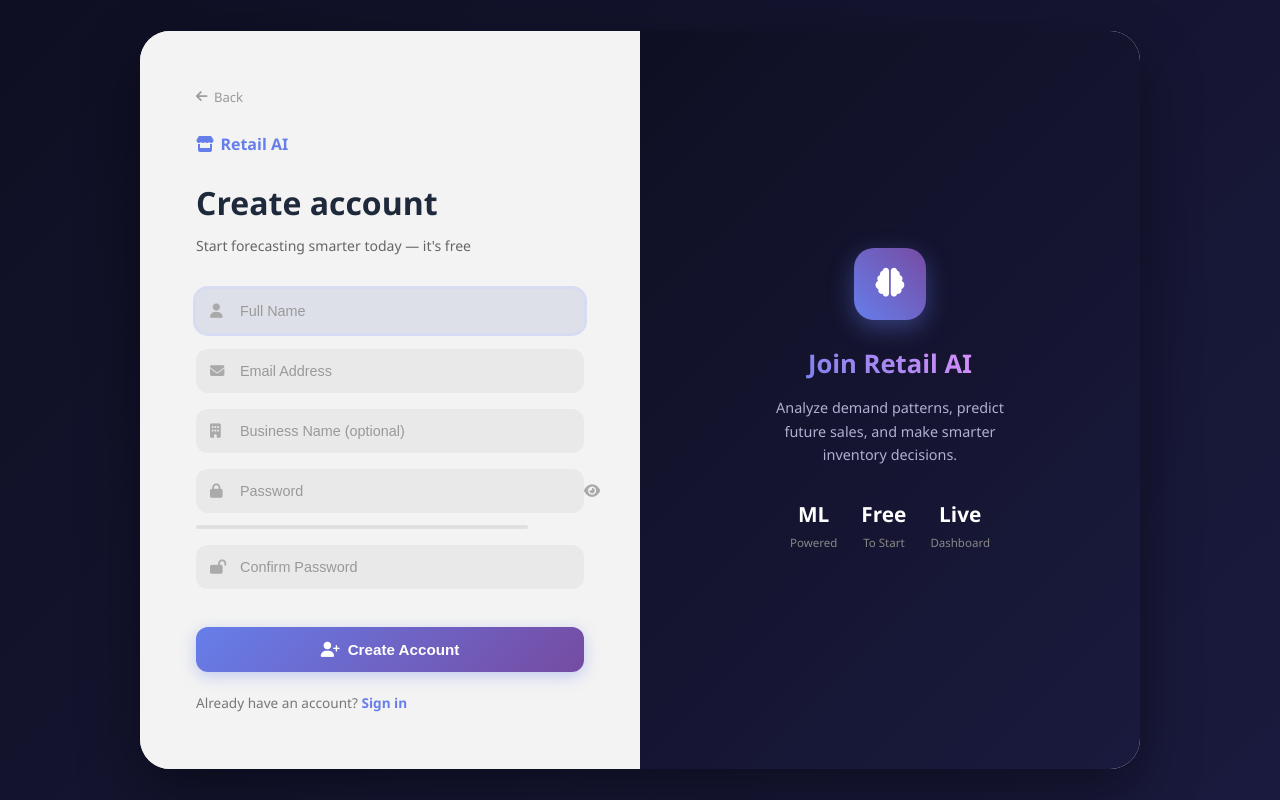
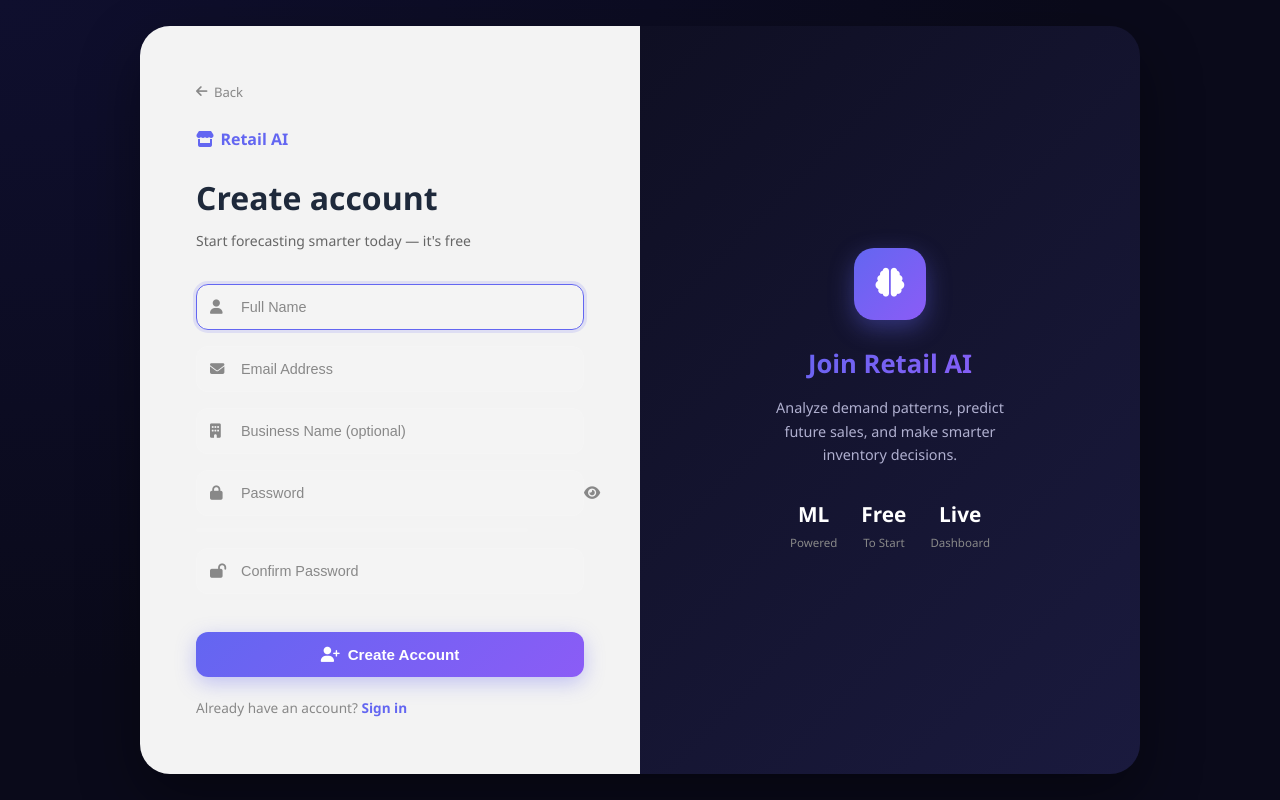
Before and after one commit to s8459703/retail-ai, a Flask app: page /register in a window 1280 px wide. Run offline with Flask 3, Linux system fonts and the light colour scheme.

Commit message:
Complete theme fix: style.css 100% variables, theme init on all pages

```diff
--- a/static/css/style.css
+++ b/static/css/style.css
@@ -1,85 +1,86 @@
 /* ═══════════════════════════════════════════════════════════
-   style.css  —  Shared base styles for Retail AI
+   style.css — Retail AI shared styles
    Used by: index.html, login.html, register.html, welcome.html
    ═══════════════════════════════════════════════════════════ */
 
 /* ── Design Tokens ───────────────────────────────────────── */
 :root {
-    --brand-from: #667eea;
-    --brand-to: #764ba2;
-    --brand-grad: linear-gradient(135deg, var(--brand-from), var(--brand-to));
+    --brand-from:   #6366f1;
+    --brand-to:     #8b5cf6;
+    --brand-grad:   linear-gradient(135deg, var(--brand-from), var(--brand-to));
+    --accent-rgb:   99,102,241;
 
-    --bg-dark-from: #0f0f23;
-    --bg-dark-to: #1a1a3e;
-    --bg-dark: linear-gradient(135deg, var(--bg-dark-from), var(--bg-dark-to));
+    /* Dark theme (default) */
+    --bg:           #0a0a1a;
+    --bg-2:         #0f0f2e;
+    --surface:      rgba(255,255,255,0.05);
+    --surface-2:    rgba(255,255,255,0.08);
+    --border:       rgba(255,255,255,0.1);
+    --text:         #ffffff;
+    --text-muted:   #b0b0d0;
+    --text-faint:   #888;
+    --input-bg:     rgba(255,255,255,0.08);
+    --input-text:   #ffffff;
+    --input-ph:     #888;
+    --panel-left:   #f3f3f3;
+    --panel-right:  linear-gradient(135deg,#0f0f23,#1a1a3e);
+    --panel-text:   #1e293b;
+    --panel-sub:    #666;
+    --shadow-card:  0 24px 60px rgba(0,0,0,0.4);
+    --shadow-btn:   0 6px 20px rgba(99,102,241,0.35);
+    --divider:      #ddd;
+    --social-bg:    #fff;
+    --social-color: #555;
+}
 
-    --surface-1: rgba(255, 255, 255, 0.05);
-    --surface-2: rgba(255, 255, 255, 0.08);
-    --border-subtle: rgba(255, 255, 255, 0.1);
-
-    --text-primary: #ffffff;
-    --text-muted: #b0b0d0;
-    --text-faint: #888;
-
-    --radius-sm: 8px;
-    --radius-md: 12px;
-    --radius-lg: 20px;
-    --radius-xl: 30px;
-
-    --shadow-card: 0 24px 60px rgba(0, 0, 0, 0.4);
-    --shadow-btn: 0 6px 20px rgba(102, 126, 234, 0.35);
-
-    --transition: 0.25s ease;
+[data-theme="light"] {
+    --bg:           #f4f6fb;
+    --bg-2:         #eaecf7;
+    --surface:      rgba(255,255,255,0.9);
+    --surface-2:    rgba(255,255,255,1);
+    --border:       rgba(99,102,241,0.15);
+    --text:         #1a1a2e;
+    --text-muted:   #3d3d6b;
+    --text-faint:   #6b7280;
+    --input-bg:     #f0f2ff;
+    --input-text:   #1a1a2e;
+    --input-ph:     #9ca3af;
+    --panel-left:   #ffffff;
+    --panel-right:  linear-gradient(135deg,#eef0ff,#e8eaf6);
+    --panel-text:   #1a1a2e;
+    --panel-sub:    #4c4f7a;
+    --shadow-card:  0 8px 32px rgba(99,102,241,0.1);
+    --shadow-btn:   0 6px 20px rgba(99,102,241,0.25);
+    --divider:      rgba(99,102,241,0.15);
+    --social-bg:    #f4f6fb;
+    --social-color: #3d3d6b;
 }
 
 /* ── Reset ───────────────────────────────────────────────── */
-*,
-*::before,
-*::after {
-    margin: 0;
-    padding: 0;
-    box-sizing: border-box;
-}
+*, *::before, *::after { margin: 0; padding: 0; box-sizing: border-box; }
 
 /* ── Base ────────────────────────────────────────────────── */
 body {
     font-family: 'Segoe UI', Arial, sans-serif;
-    background: var(--bg-dark);
-    color: var(--text-primary);
+    background: radial-gradient(ellipse at top left, var(--bg-2) 0%, var(--bg) 60%);
+    background-attachment: fixed;
+    color: var(--text);
     min-height: 100vh;
     line-height: 1.6;
     -webkit-font-smoothing: antialiased;
+    transition: background 0.4s ease, color 0.3s ease;
 }
 
-a {
-    color: inherit;
-    text-decoration: none;
-}
-
-img {
-    display: block;
-    max-width: 100%;
-}
+a { color: inherit; text-decoration: none; }
+img { display: block; max-width: 100%; }
 
 /* ── Scrollbar ───────────────────────────────────────────── */
-::-webkit-scrollbar {
-    width: 6px;
-}
+::-webkit-scrollbar { width: 6px; }
+::-webkit-scrollbar-track { background: var(--surface); }
+::-webkit-scrollbar-thumb { background: rgba(var(--accent-rgb),0.4); border-radius: 3px; }
+::-webkit-scrollbar-thumb:hover { background: rgba(var(--accent-rgb),0.7); }
 
-::-webkit-scrollbar-track {
-    background: rgba(255, 255, 255, 0.03);
-}
-
-::-webkit-scrollbar-thumb {
-    background: rgba(102, 126, 234, 0.4);
-    border-radius: 3px;
-}
-
-::-webkit-scrollbar-thumb:hover {
-    background: rgba(102, 126, 234, 0.7);
-}
-
-/* ── Centered page layout (index / landing) ─────────────── */
+/* ── Centered layout ─────────────────────────────────────── */
 .page-center {
     min-height: 100vh;
     display: flex;
@@ -136,8 +145,7 @@
     display: flex;
     width: min(1000px, 100%);
     min-height: 560px;
-    background: #f3f3f3;
-    border-radius: var(--radius-xl);
+    border-radius: 30px;
     overflow: hidden;
     box-shadow: var(--shadow-card);
 }
@@ -187,30 +183,28 @@
 .split-card .form-field input {
     width: 100%;
     padding: 14px 14px 14px 44px;
-    border: none;
-    border-radius: var(--radius-md);
-    background: #e9e9e9;
+    border: 1px solid var(--border);
+    border-radius: 12px;
+    background: var(--input-bg);
     font-size: 0.9rem;
-    color: #1e293b;
-    transition: background var(--transition), box-shadow var(--transition);
+    color: var(--input-text);
+    transition: background 0.25s, box-shadow 0.25s, border-color 0.25s;
     outline: none;
 }
 
 .split-card .form-field input:focus {
-    background: #dde0e8;
-    box-shadow: 0 0 0 3px rgba(102, 126, 234, 0.2);
+    border-color: var(--brand-from);
+    box-shadow: 0 0 0 3px rgba(var(--accent-rgb),0.15);
 }
 
-.split-card .form-field input::placeholder {
-    color: #999;
-}
+.split-card .form-field input::placeholder { color: var(--input-ph); }
 
 .split-card .form-field i {
     position: absolute;
     left: 14px;
     top: 50%;
     transform: translateY(-50%);
-    color: #aaa;
+    color: var(--text-faint);
     font-size: 0.9rem;
     pointer-events: none;
 }
@@ -220,16 +214,13 @@
     right: 14px;
     top: 50%;
     transform: translateY(-50%);
-    color: #aaa;
+    color: var(--text-faint);
     cursor: pointer;
-    pointer-events: all;
     font-size: 0.9rem;
-    transition: color var(--transition);
+    transition: color 0.2s;
 }
 
-.split-card .form-field .toggle-pw:hover {
-    color: #667eea;
-}
+.split-card .form-field .toggle-pw:hover { color: var(--brand-from); }
 
 /* ── Buttons ─────────────────────────────────────────────── */
 .btn {
@@ -238,163 +229,46 @@
     justify-content: center;
     gap: 0.5rem;
     padding: 0.875rem 1.75rem;
-    border-radius: var(--radius-md);
+    border-radius: 12px;
     font-size: 0.95rem;
     font-weight: 600;
     border: none;
     cursor: pointer;
     text-decoration: none;
-    transition: transform var(--transition), box-shadow var(--transition), background var(--transition);
+    transition: transform 0.25s, box-shadow 0.25s, background 0.25s;
     white-space: nowrap;
 }
 
 .btn-primary {
     background: var(--brand-grad);
-    color: white;
+    color: #fff;
     box-shadow: var(--shadow-btn);
 }
 
 .btn-primary:hover {
     transform: translateY(-2px);
-    box-shadow: 0 10px 28px rgba(102, 126, 234, 0.5);
-}
-
-/* Light context primary (split card) */
-.btn-brand {
-    width: 100%;
-    padding: 14px;
-    background: #9b6b70;
-    color: white;
-    border-radius: var(--radius-md);
-    font-size: 0.95rem;
-    font-weight: 600;
-    border: none;
-    cursor: pointer;
-    margin-top: 0.5rem;
-    transition: background var(--transition);
-}
-
-.btn-brand:hover {
-    background: #7e5559;
+    box-shadow: 0 10px 28px rgba(var(--accent-rgb),0.5);
 }
 
 .btn-outline {
     background: transparent;
-    color: var(--text-primary);
-    border: 1.5px solid var(--border-subtle);
+    color: var(--text);
+    border: 1.5px solid var(--border);
 }
 
 .btn-outline:hover {
     background: var(--surface-2);
-    border-color: rgba(255, 255, 255, 0.25);
+    border-color: rgba(var(--accent-rgb),0.35);
 }
 
-.btn:active {
-    transform: translateY(0);
-}
-
-/* ── Social icons (split card) ───────────────────────────── */
-.social-icons {
-    display: flex;
-    gap: 0.875rem;
-    margin-top: 1.5rem;
-}
-
-.social-icon {
-    width: 44px;
-    height: 44px;
-    background: #fff;
-    border-radius: var(--radius-md);
-    display: flex;
-    align-items: center;
-    justify-content: center;
-    box-shadow: 0 4px 12px rgba(0, 0, 0, 0.1);
-    cursor: pointer;
-    font-size: 1rem;
-    color: #555;
-    transition: transform var(--transition), box-shadow var(--transition);
-    text-decoration: none;
-}
-
-.social-icon:hover {
-    transform: translateY(-2px);
-    box-shadow: 0 8px 20px rgba(0, 0, 0, 0.15);
-}
-
-/* ── Switch link (below form) ────────────────────────────── */
-.form-footer {
-    margin-top: 1.25rem;
-    font-size: 0.85rem;
-    color: #777;
-}
-
-.form-footer a {
-    color: #667eea;
-    font-weight: 600;
-    text-decoration: none;
-    transition: color var(--transition);
-}
-
-.form-footer a:hover {
-    color: #764ba2;
-    text-decoration: underline;
-}
-
-/* ── Alert / error ───────────────────────────────────────── */
-.alert {
-    padding: 0.75rem 1rem;
-    border-radius: var(--radius-sm);
-    font-size: 0.875rem;
-    margin-bottom: 1rem;
-    display: flex;
-    align-items: center;
-    gap: 0.5rem;
-}
-
-.alert-error {
-    background: rgba(239, 68, 68, 0.12);
-    border: 1px solid rgba(239, 68, 68, 0.3);
-    color: #fca5a5;
-}
-
-.alert-success {
-    background: rgba(34, 197, 94, 0.12);
-    border: 1px solid rgba(34, 197, 94, 0.3);
-    color: #86efac;
-}
-
-/* ── Split card extras (login / register) ──────────────── */
-.back-link {
-    display: inline-flex;
-    align-items: center;
-    gap: 0.4rem;
-    font-size: 0.82rem;
-    color: #999;
-    text-decoration: none;
-    margin-bottom: 1.5rem;
-    transition: color var(--transition);
-}
-
-.back-link:hover {
-    color: #667eea;
-}
-
-.panel-brand {
-    font-size: 1rem;
-    font-weight: 700;
-    color: #667eea;
-    margin-bottom: 1.25rem;
-    display: flex;
-    align-items: center;
-    gap: 0.4rem;
-}
+.btn:active { transform: translateY(0); }
 
 .btn-submit {
     width: 100%;
     padding: 14px;
-    background: linear-gradient(135deg, #667eea, #764ba2);
-    color: white;
-    border-radius: var(--radius-md);
+    background: var(--brand-grad);
+    color: #fff;
+    border-radius: 12px;
     font-size: 0.95rem;
     font-weight: 600;
     border: none;
@@ -404,25 +278,107 @@
     align-items: center;
     justify-content: center;
     gap: 0.5rem;
-    transition: opacity var(--transition), transform var(--transition);
-    box-shadow: 0 4px 15px rgba(102, 126, 234, 0.35);
+    transition: opacity 0.25s, transform 0.25s;
+    box-shadow: var(--shadow-btn);
 }
 
-.btn-submit:hover {
-    opacity: 0.92;
-    transform: translateY(-1px);
+.btn-submit:hover { opacity: 0.92; transform: translateY(-1px); }
+.btn-submit:active { transform: translateY(0); }
+
+/* ── Social icons ────────────────────────────────────────── */
+.social-icons { display: flex; gap: 0.875rem; margin-top: 1.5rem; }
+
+.social-icon {
+    width: 44px;
+    height: 44px;
+    background: var(--social-bg);
+    border-radius: 12px;
+    display: flex;
+    align-items: center;
+    justify-content: center;
+    box-shadow: 0 4px 12px rgba(0,0,0,0.1);
+    cursor: pointer;
+    font-size: 1rem;
+    color: var(--social-color);
+    transition: transform 0.2s, box-shadow 0.2s;
+    text-decoration: none;
+    border: 1px solid var(--border);
 }
 
-.btn-submit:active {
-    transform: translateY(0);
+.social-icon:hover {
+    transform: translateY(-2px);
+    box-shadow: 0 8px 20px rgba(0,0,0,0.15);
 }
 
+/* ── Form footer ─────────────────────────────────────────── */
+.form-footer { margin-top: 1.25rem; font-size: 0.85rem; color: var(--text-faint); }
+
+.form-footer a {
+    color: var(--brand-from);
+    font-weight: 600;
+    text-decoration: none;
+    transition: color 0.2s;
+}
+
+.form-footer a:hover { color: var(--brand-to); text-decoration: underline; }
+
+/* ── Alert ───────────────────────────────────────────────── */
+.alert {
+    padding: 0.75rem 1rem;
+    border-radius: 8px;
+    font-size: 0.875rem;
+    margin-bottom: 1rem;
+    display: flex;
+    align-items: center;
+    gap: 0.5rem;
+}
+
+.alert-error {
+    background: rgba(239,68,68,0.12);
+    border: 1px solid rgba(239,68,68,0.3);
+    color: #fca5a5;
+}
+
+.alert-success {
+    background: rgba(34,197,94,0.12);
+    border: 1px solid rgba(34,197,94,0.3);
+    color: #86efac;
+}
+
+[data-theme="light"] .alert-error  { color: #dc2626; }
+[data-theme="light"] .alert-success { color: #16a34a; }
+
+/* ── Split card extras ───────────────────────────────────── */
+.back-link {
+    display: inline-flex;
+    align-items: center;
+    gap: 0.4rem;
+    font-size: 0.82rem;
+    color: var(--text-faint);
+    text-decoration: none;
+    margin-bottom: 1.5rem;
+    transition: color 0.2s;
+}
+
+.back-link:hover { color: var(--brand-from); }
+
+.panel-brand {
+    font-size: 1rem;
+    font-weight: 700;
+    color: var(--brand-from);
+    margin-bottom: 1.25rem;
+    display: flex;
+    align-items: center;
+    gap: 0.4rem;
+}
+
+/* ── Form divider ────────────────────────────────────────── */
 .form-divider {
     display: flex;
     align-items: center;
     gap: 0.75rem;
     margin: 1.25rem 0;
-    color: #bbb;
+    color: var(--text-faint);
     font-size: 0.8rem;
 }
 
@@ -431,42 +387,40 @@
     content: "";
     flex: 1;
     height: 1px;
-    background: #ddd;
+    background: var(--divider);
 }
 
-/* Right panel — dark gradient visual */
+/* ── Right panel ─────────────────────────────────────────── */
 .split-card .panel-right {
     width: 50%;
-    background: linear-gradient(135deg, #0f0f23, #1a1a3e);
+    background: var(--panel-right);
     display: flex;
     align-items: center;
     justify-content: center;
     padding: 3rem 2rem;
+    transition: background 0.4s ease;
 }
 
-.panel-right-content {
-    text-align: center;
-    color: white;
-}
+.panel-right-content { text-align: center; color: var(--text); }
 
 .panel-right-icon {
     width: 72px;
     height: 72px;
     border-radius: 20px;
-    background: linear-gradient(45deg, #667eea, #764ba2);
+    background: var(--brand-grad);
     display: flex;
     align-items: center;
     justify-content: center;
     font-size: 1.8rem;
     margin: 0 auto 1.5rem;
-    box-shadow: 0 8px 24px rgba(102, 126, 234, 0.4);
+    box-shadow: 0 8px 24px rgba(var(--accent-rgb),0.4);
 }
 
 .panel-right-content h2 {
     font-size: 1.6rem;
     font-weight: 700;
     margin-bottom: 0.75rem;
-    background: linear-gradient(45deg, #667eea, #f093fb);
+    background: var(--brand-grad);
     -webkit-background-clip: text;
     -webkit-text-fill-color: transparent;
     background-clip: text;
@@ -510,137 +450,60 @@
     max-width: 480px;
 }
 
-.glass-card .brand-icon {
-    font-size: 2.5rem;
-    width: 64px;
-    height: 64px;
-    border-radius: 18px;
-    background: var(--brand-grad);
-    display: flex;
-    align-items: center;
-    justify-content: center;
-    margin: 0 auto 1.25rem;
-    color: white;
-}
+.index-logged-in { margin-top: 1rem; font-size: 0.82rem; color: var(--text-faint); }
+.index-logged-in strong { color: var(--brand-from); }
 
-.index-logged-in {
-    margin-top: 1rem;
-    margin-bottom: 0;
-    font-size: 0.82rem;
-    color: var(--text-faint);
-}
-
-.index-logged-in strong {
-    color: var(--brand-from);
-}
-
-.index-features {
-    display: flex;
-    gap: 0.75rem;
-    flex-wrap: wrap;
-    justify-content: center;
-}
+.index-features { display: flex; gap: 0.75rem; flex-wrap: wrap; justify-content: center; }
 
 .index-feature {
     display: flex;
     align-items: center;
     gap: 0.4rem;
-    background: var(--surface-1);
-    border: 1px solid var(--border-subtle);
+    background: var(--surface);
+    border: 1px solid var(--border);
     border-radius: 20px;
     padding: 0.4rem 0.9rem;
     font-size: 0.8rem;
     color: var(--text-muted);
-    transition: background var(--transition), border-color var(--transition), color var(--transition);
+    transition: background 0.2s, border-color 0.2s, color 0.2s;
 }
 
-.index-feature i {
-    color: var(--brand-from);
-    font-size: 0.75rem;
+.index-feature i { color: var(--brand-from); font-size: 0.75rem; }
+
+.index-feature:hover {
+    background: rgba(var(--accent-rgb),0.12);
+    border-color: rgba(var(--accent-rgb),0.35);
+    color: var(--text);
 }
 
-.index-feature:hover {
-    background: rgba(102, 126, 234, 0.12);
-    border-color: rgba(102, 126, 234, 0.35);
-    color: white;
-}
-
-/* ── Password strength & match (register) ──────────────── */
-.pw-strength {
-    display: flex;
-    align-items: center;
-    gap: 0.75rem;
-    margin: -0.25rem 0 1rem;
-}
+/* ── Password strength ───────────────────────────────────── */
+.pw-strength { display: flex; align-items: center; gap: 0.75rem; margin: -0.25rem 0 1rem; }
 
 .pw-strength-bar {
     flex: 1;
     height: 4px;
-    background: #e0e0e0;
+    background: var(--border);
     border-radius: 2px;
     overflow: hidden;
 }
 
-.pw-strength-fill {
-    height: 100%;
-    width: 0%;
-    border-radius: 2px;
-    transition: width 0.3s ease, background 0.3s ease;
-}
-
-.pw-strength-label {
-    font-size: 0.75rem;
-    font-weight: 600;
-    min-width: 44px;
-    text-align: right;
-}
-
-.pw-match-msg {
-    font-size: 0.78rem;
-    font-weight: 500;
-    margin: -0.5rem 0 0.75rem;
-    min-height: 1.1rem;
-}
+.pw-strength-fill { height: 100%; width: 0%; border-radius: 2px; transition: width 0.3s, background 0.3s; }
+.pw-strength-label { font-size: 0.75rem; font-weight: 600; min-width: 44px; text-align: right; }
+.pw-match-msg { font-size: 0.78rem; font-weight: 500; margin: -0.5rem 0 0.75rem; min-height: 1.1rem; }
 
 /* ── Animations ──────────────────────────────────────────── */
 @keyframes fadeSlideUp {
-    from {
-        opacity: 0;
-        transform: translateY(18px);
-    }
-
-    to {
-        opacity: 1;
-        transform: translateY(0);
-    }
+    from { opacity: 0; transform: translateY(18px); }
+    to   { opacity: 1; transform: translateY(0); }
 }
 
 /* ── Responsive ──────────────────────────────────────────── */
 @media (max-width: 768px) {
-    .split-card {
-        flex-direction: column;
-        border-radius: var(--radius-lg);
-    }
-
+    .split-card { flex-direction: column; border-radius: 20px; }
     .split-card .panel-left,
-    .split-card .panel-right {
-        width: 100%;
-    }
-
-    .split-card .panel-right {
-        display: none;
-        /* hide image panel on mobile */
-    }
-
-    .split-card .panel-left {
-        padding: 2rem 1.5rem;
-    }
-
-    .glass-card {
-        padding: 2rem 1.25rem;
-    }
-
-    .glass-card h1 {
-        font-size: 1.6rem;
-    }
+    .split-card .panel-right { width: 100%; }
+    .split-card .panel-right { display: none; }
+    .split-card .panel-left { padding: 2rem 1.5rem; }
+    .glass-card { padding: 2rem 1.25rem; }
+    .glass-card h1 { font-size: 1.6rem; }
 }
--- a/templates/error.html
+++ b/templates/error.html
@@ -6,6 +6,12 @@
     <title>Error — Retail AI</title>
     <link rel="stylesheet" href="{{ url_for('static', filename='css/style.css') }}">
     <link href="https://cdnjs.cloudflare.com/ajax/libs/font-awesome/6.4.0/css/all.min.css" rel="stylesheet">
+    <script>
+        (function(){
+            var t = localStorage.getItem("retailai-theme") || "dark";
+            document.documentElement.setAttribute("data-theme", t);
+        })();
+    </script>
 </head>
 <body>
     <div class="page-center">
--- a/templates/index.html
+++ b/templates/index.html
@@ -9,6 +9,12 @@
         content="AI-powered retail sales forecasting and analytics platform built with Flask and scikit-learn.">
     <link rel="stylesheet" href="{{ url_for('static', filename='css/style.css') }}">
     <link href="https://cdnjs.cloudflare.com/ajax/libs/font-awesome/6.4.0/css/all.min.css" rel="stylesheet">
+    <script>
+        (function(){
+            var t = localStorage.getItem("retailai-theme") || "dark";
+            document.documentElement.setAttribute("data-theme", t);
+        })();
+    </script>
 </head>
 
 <body>
--- a/templates/login.html
+++ b/templates/login.html
@@ -7,6 +7,12 @@
     <title>Login — Retail AI</title>
     <link rel="stylesheet" href="{{ url_for('static', filename='css/style.css') }}">
     <link href="https://cdnjs.cloudflare.com/ajax/libs/font-awesome/6.4.0/css/all.min.css" rel="stylesheet">
+    <script>
+        (function(){
+            var t = localStorage.getItem("retailai-theme") || "dark";
+            document.documentElement.setAttribute("data-theme", t);
+        })();
+    </script>
 </head>
 
 <body>
--- a/templates/register.html
+++ b/templates/register.html
@@ -7,6 +7,12 @@
     <title>Register — Retail AI</title>
     <link rel="stylesheet" href="{{ url_for('static', filename='css/style.css') }}">
     <link href="https://cdnjs.cloudflare.com/ajax/libs/font-awesome/6.4.0/css/all.min.css" rel="stylesheet">
+    <script>
+        (function(){
+            var t = localStorage.getItem("retailai-theme") || "dark";
+            document.documentElement.setAttribute("data-theme", t);
+        })();
+    </script>
 </head>
 
 <body>
--- a/templates/welcome.html
+++ b/templates/welcome.html
@@ -9,6 +9,12 @@
     <link rel="stylesheet" href="{{ url_for('static', filename='css/style.css') }}">
     <link rel="stylesheet" href="{{ url_for('static', filename='css/welcome.css') }}">
     <link href="https://cdnjs.cloudflare.com/ajax/libs/font-awesome/6.4.0/css/all.min.css" rel="stylesheet">
+    <script>
+        (function(){
+            var t = localStorage.getItem("retailai-theme") || "dark";
+            document.documentElement.setAttribute("data-theme", t);
+        })();
+    </script>
 </head>
 
 <body class="landing-body">
```
Also changed, not shown: other parts of static/css/style.css (+24 -42 lines), add_theme_init.py (added, +28 -0 lines).
